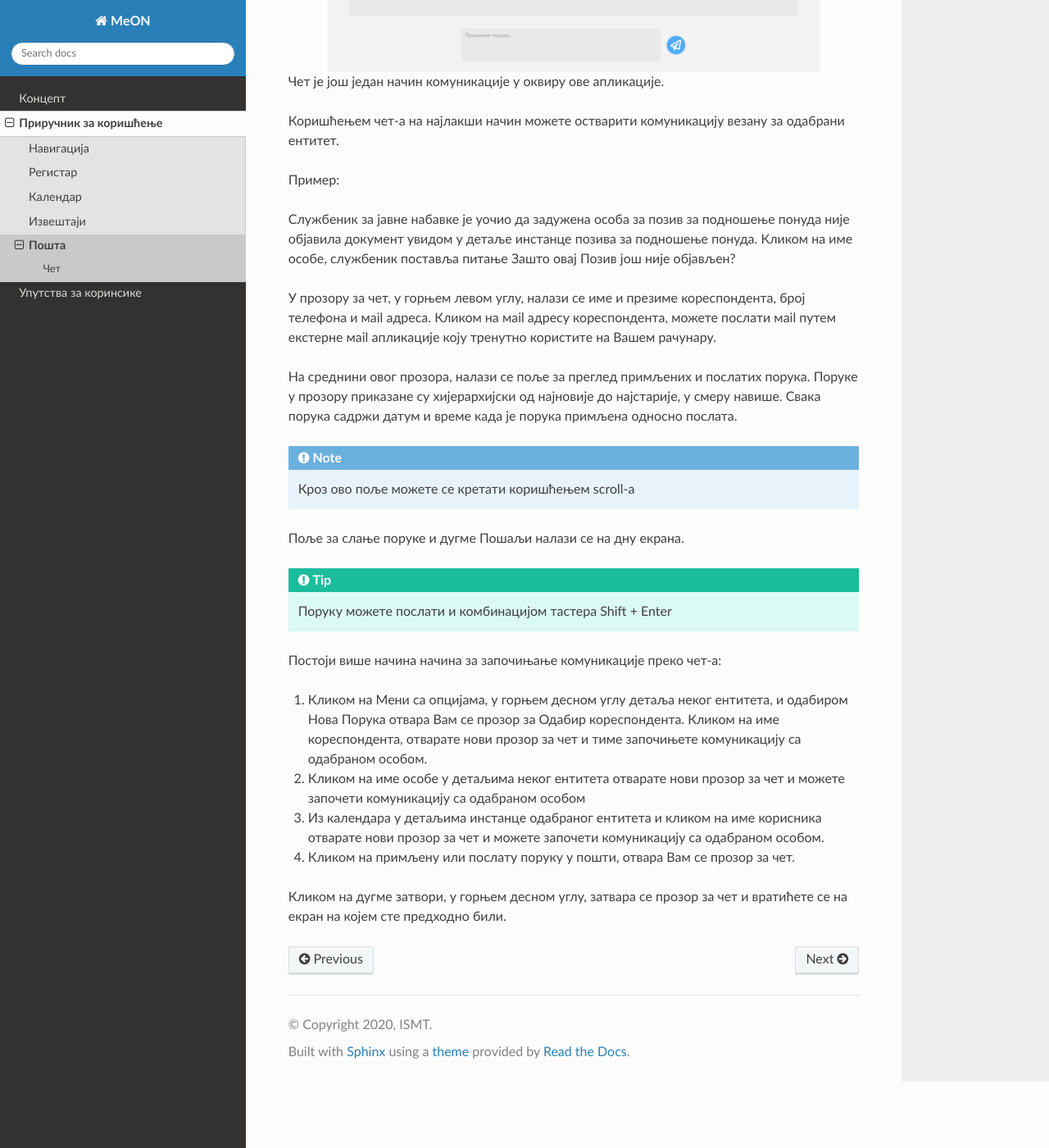
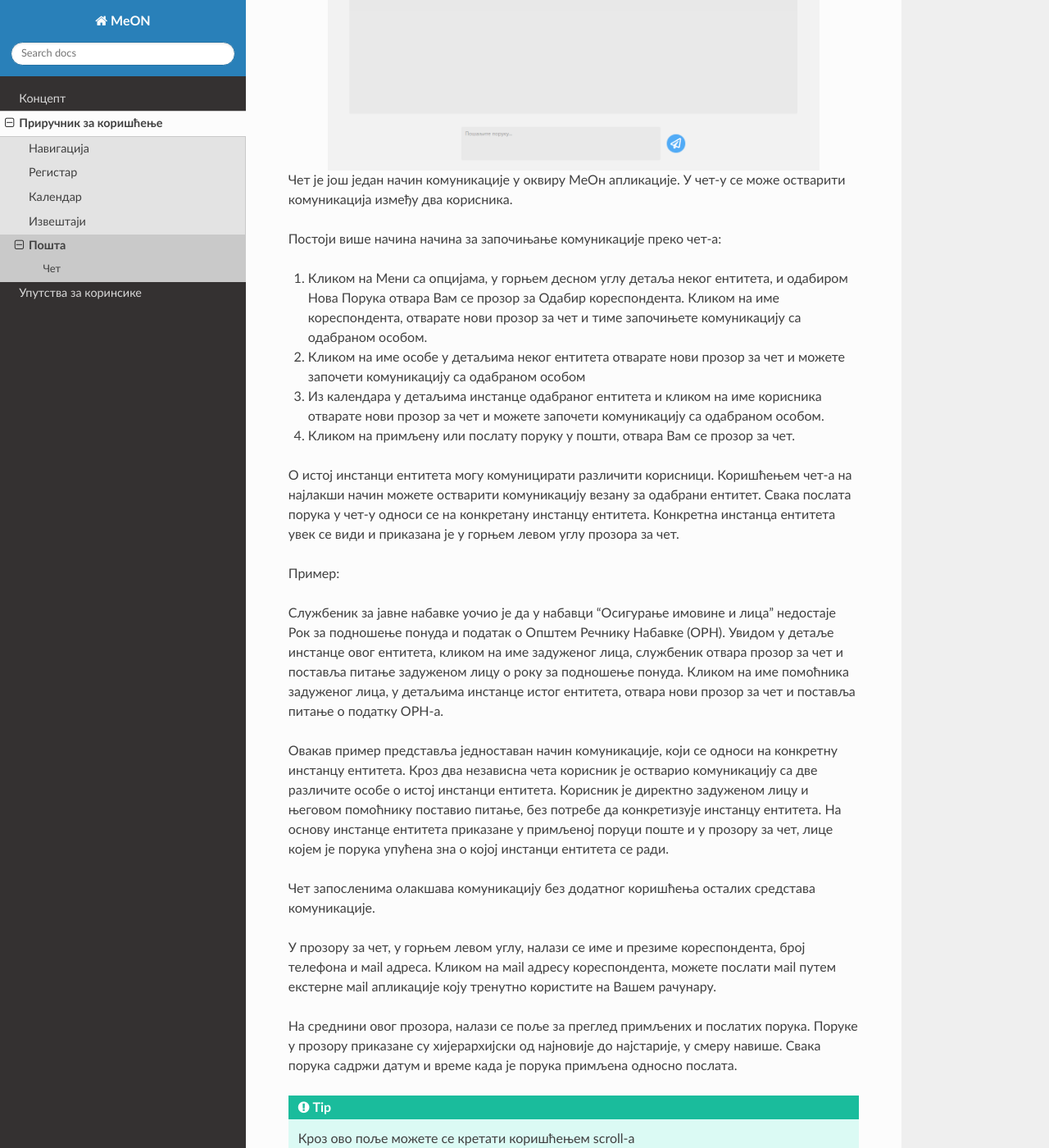
Before and after one commit to ismt-hub/MeON-Docs, a Sphinx documentation site: the page built from docs/prirucnik/posta.rst, in a window 1280 px wide and 1400 px high, scrolled down 1623 px. Shown: the whole window at 82% size. Built offline with Sphinx 7.4.7 and the Read the Docs theme 2.0.0, drawn with Linux system fonts in a browser that asks for light colours; some of the changed text lies outside the part shown.

Commit message:
Changes to Posta.rst

```diff
--- a/docs/prirucnik/posta.rst
+++ b/docs/prirucnik/posta.rst
@@ -4,16 +4,12 @@
 Пошта
 ********
 
--Уводни текст, Опис из презентације-
+Пошта представља део MeOn апликације који садржи информације у виду порукa и нотификацијa за одабрани ентитет. Све информације у овом модулу приказане су у листи, по хронолошком реду. Све нове поруке и нотификације налазе се на врху ове листе. Остале прочитане поруке, послате поруке и прегледане нотификације налазе се у наставку листе. Свака примљена порука, послата порука и нотификација садржи конкретну инстанцу ентитета и садржину истих.
 
-
-Пошта представља део апликације који садржи информације у виду порукa и нотификацијa.
-
-У пошти можете видети Ваше примљене и послате поруке.
-
-У овом делу апликације можете видети нотификације везане за додавање нових докумената и нотификације везане за додавање или измену поља у документу.
+Поред примљених и послатих порука у овом делу апликације можете видети нотификације везане за додавање нових докумената и нотификације везане за додавање или измену поља у документу.
 Нотификације које ће Вам бити приказане разликују се у зависности од Вашег пакета као и ентитета на коме се тренутно налазите.
 
+Индикатор нових порука и нотификација приказан је беџом, у горњем десном углу, на икони поште. Кликом на икону поште са беџом добићете увид у листу свих нотификација и порука. Отварањем ове листе нове нотификације биће означене као "прегледане", и тиме ће се индикатор умањити за број прегледаних нотификација. Поруке остају "непрегледане" и индикатор непромењен, све док не отворите нове примљене поруке.
 
 -screenshot са обележеним интеракцијама + описи интеракција-
 
@@ -25,42 +21,20 @@
 
 Кликом на примљене и послате поруке у пошти отварате прозор за Чет у којем можете остварити комуникацију везану за одабрани ентитет.
 
-Кликом на назив документа у примљеним, послатим порукама и нотификацијама доћи ћете до новог прозора поште у којем је приказна сва пошта везана за одабрани документ (примљене, послате поруке и нотификације).
+Кликом на назив документа у примљеним, послатим порукама и нотификацијама доћи ћете до новог прозора поште у којем је приказна сва пошта везана за одабрану инстанцу ентитета (примљене, послате поруке и нотификације).
 
-Да бисте видели пошту других ентитета, поред оне на којој се тренутно налазите, кликом на "прекидач" у горњем десном углу видећете пошту свих осталих ентитета, у зависности од пакета који имате. На једноставан начин можете доћи до информација без потребе да мењате ентитет.
+Да бисте видели пошту других ентитета, поред оне на којој се тренутно налазите, кликом на "прекидач" у горњем десном углу, видећете пошту свих осталих ентитета, у зависности од пакета који имате. На једноставан начин можете доћи до поште свих ентитета, без потребе да мењате ентитет.
 
 
 Чет
 ---
 
--Текст са примером-
-
 .. image:: ../_static/img/Posta/posta1.png
    :width: 600
    :align: center
 
-Чет је још један начин комуникације у оквиру ове апликације.
-
-Коришћењем чет-а на најлакши начин можете остварити комуникацију везану за одабрани ентитет.
-
-Пример:
-
-Службеник за јавне набавке је уочио да задужена особа за позив за подношење понуда није објавила документ увидом у детаље инстанце позива за подношење понуда. Кликом на име особе, службеник поставља питање Зашто овај Позив још није објављен?
-
-
-У прозору за чет, у горњем левом углу, налази се име и презиме кореспондента, број телефона и мail адреса. Кликом на мail адресу кореспондента, можете послати мail путем екстерне мail апликације коју тренутно користите на Вашем рачунару.
-
-На среднини овог прозора, налази се поље за преглед примљених и послатих порука.
-Поруке у прозору приказане су хијерархијски од најновије до најстарије, у смеру навише.
-Свака порука садржи датум и време када је порука примљена односно послата.
-
-.. note:: Кроз ово поље можете се кретати коришћењем scroll-a
-
-Поље за слање поруке и дугме Пошаљи налази се на дну екрана.
-
-.. Tip:: Поруку можете послати и комбинацијом тастера Shift + Enter
-
-
+Чет је још један начин комуникације у оквиру МеОн апликације.
+У чет-у се може остварити комуникација између два корисника.
 
 Постоји више начина начина за започињање комуникације преко чет-а:
 
@@ -72,4 +46,27 @@
 
 4. Кликом на примљену или послату поруку у пошти, отвара Вам се прозор за чет.
 
+О истој инстанци ентитета могу комуницирати различити корисници.
+Коришћењем чет-а на најлакши начин можете остварити комуникацију везану за одабрани ентитет. Свака послата порука у чет-у односи се на конкретану инстанцу ентитета. Конкретна инстанца ентитета увек се види и приказана је у горњем левом углу прозора за чет.
+
+Пример:
+
+Службеник за јавне набавке уочио је да у набавци "Осигурање имовине и лица" недостаје Рок за подношење понуда и податак о Општем Речнику Набавке (ОРН). Увидом у детаље инстанце овог ентитета, кликом на име задуженог лица, службеник отвара прозор за чет и поставља питање задуженом лицу о року за подношење понуда. Кликом на име помоћника задуженог лица, у детаљима инстанце истог ентитета, отвара нови прозор за чет и поставља питање о податку ОРН-а.
+
+Овакав пример представља једноставан начин комуникације, који се односи на конкретну инстанцу ентитета. Кроз два независна чета корисник је остварио комуникацију са две различите особе о истој инстанци ентитета. Корисник је директно задуженом лицу и његовом помоћнику поставио питање, без потребе да конкретизује инстанцу ентитета. На основу инстанце ентитета приказане у примљеној поруци поште и у прозору за чет, лице којем је порука упућена зна о којој инстанци ентитета се ради.
+
+Чет запосленима олакшава комуникацију без додатног коришћења осталих средстава комуникације.
+
+У прозору за чет, у горњем левом углу, налази се име и презиме кореспондента, број телефона и мail адреса. Кликом на мail адресу кореспондента, можете послати мail путем екстерне мail апликације коју тренутно користите на Вашем рачунару.
+
+На среднини овог прозора, налази се поље за преглед примљених и послатих порука.
+Поруке у прозору приказане су хијерархијски од најновије до најстарије, у смеру навише.
+Свака порука садржи датум и време када је порука примљена односно послата.
+
+.. Tip:: Кроз ово поље можете се кретати коришћењем scroll-a
+
+Поље за слање поруке и дугме Пошаљи налази се на дну екрана.
+
+.. Tip:: Поруку можете послати и комбинацијом тастера Shift + Enter
+
 Кликом на дугме затвори, у горњем десном углу, затвара се прозор за чет и вратићете се на екран на којем сте предходно били.
```
